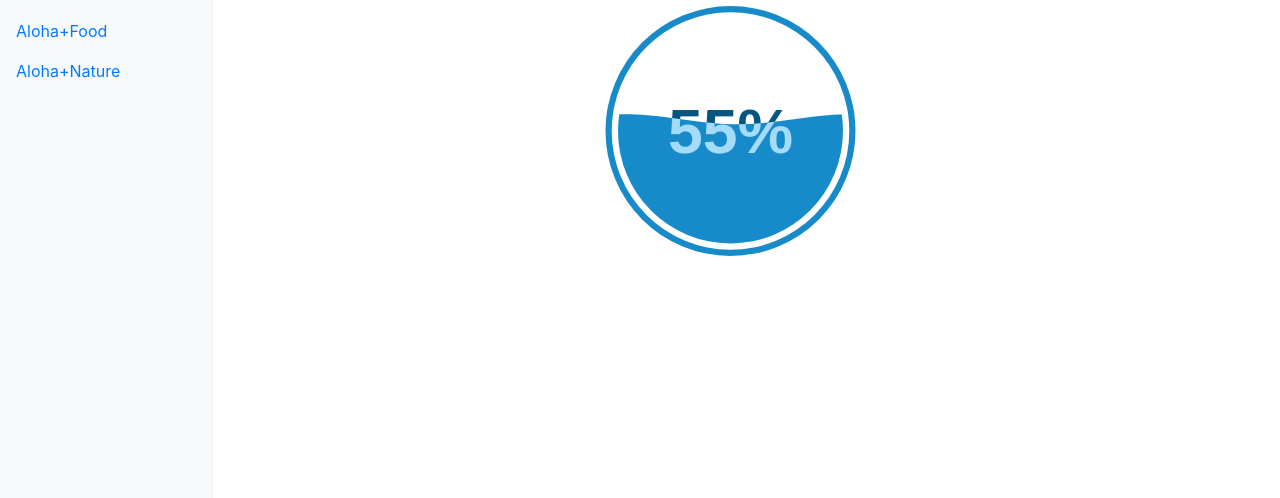
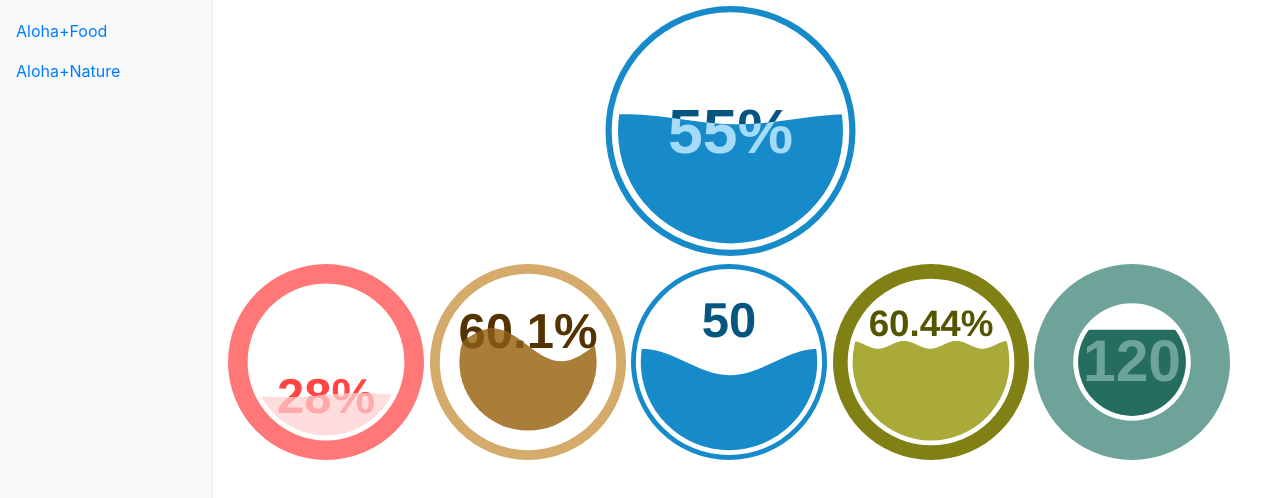
Before and after one commit to HACC17/Visualizers, a website: page HACC-AP/analytics.html in a window 1280 px wide. Shown: the part 140-638 px from the top of the page. Drawn offline with nearby package versions, Linux system fonts and the light colour scheme.

Commit message:
Analytics

```diff
--- a/HACC-AP/analytics.html
+++ b/HACC-AP/analytics.html
@@ -74,11 +74,11 @@
         <main class="col-sm-9 ml-sm-auto col-md-10 pt-3" role="main">
           <h1>Dashboard</h1>
 			<svg id="fillgauge1" width="97%" height="250" onclick="gauge1.update(NewValue());"></svg>
-			<!-- <svg id="fillgauge2" width="19%" height="200" onclick="gauge2.update(NewValue());"></svg> -->
-			<!-- <svg id="fillgauge3" width="19%" height="200" onclick="gauge3.update(NewValue());"></svg> -->
-			<!-- <svg id="fillgauge4" width="19%" height="200" onclick="gauge4.update(NewValue());"></svg> -->
-			<!-- <svg id="fillgauge5" width="19%" height="200" onclick="gauge5.update(NewValue());"></svg> -->
-			<!-- <svg id="fillgauge6" width="19%" height="200" onclick="gauge6.update(NewValue());"></svg> -->
+			<svg id="fillgauge2" width="19%" height="200" onclick="gauge2.update(NewValue());"></svg>
+			<svg id="fillgauge3" width="19%" height="200" onclick="gauge3.update(NewValue());"></svg>
+			<svg id="fillgauge4" width="19%" height="200" onclick="gauge4.update(NewValue());"></svg>
+			<svg id="fillgauge5" width="19%" height="200" onclick="gauge5.update(NewValue());"></svg>
+			<svg id="fillgauge6" width="19%" height="200" onclick="gauge6.update(NewValue());"></svg>
 			<script language="JavaScript">
 				var gauge1 = loadLiquidFillGauge("fillgauge1", 55);
 				var config1 = liquidFillGaugeDefaultSettings();
```
